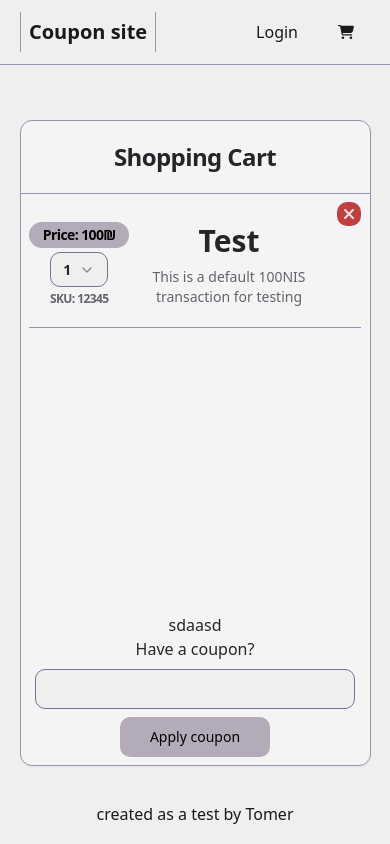
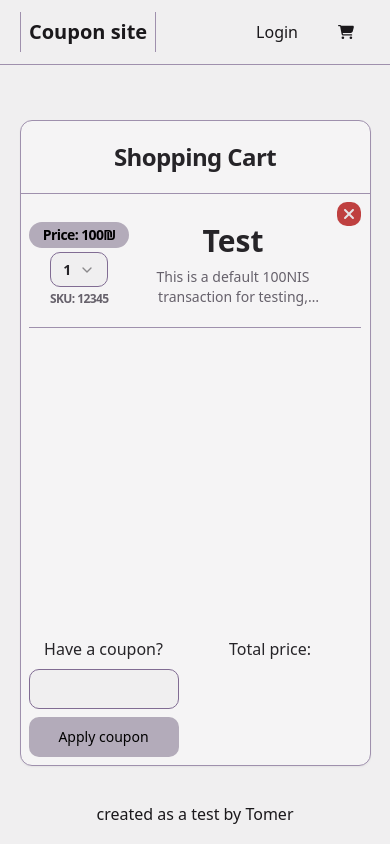
Before and after one commit to TomerH0525/Oversight_Test, a React (Vite) app: page / in a window 390 px wide. Built offline with nearby package versions, Linux system fonts and the light colour scheme.

Commit message:
changed coupon and total price area to display properly on mobile devices

```diff
--- a/src/components/Pages/TransactionPage/CartItem.tsx
+++ b/src/components/Pages/TransactionPage/CartItem.tsx
@@ -45,11 +45,11 @@ const CartItem = React.memo((props: DefaultTransaction) => {
 
   return (
     <div className="flex flex-row flex-shrink-0 gap-2 md:p-2 w-[95%] border-b mx-auto mt-2">
-      <Card className="flex flex-row h-[125px] grow border-0 shadow-none rounded-none">
-        <CardHeader className="lg:w-[250px] p-0 my-auto ">
+      <Card className="flex flex-row h-[125px] grow border-0 shadow-none rounded-none gap-2">
+        <CardHeader className="lg:w-[140px] p-0 my-auto ">
           <CardTitle className="flex flex-col gap-1">
             <Badge
-              className="lg:text-lg place-content-center min-w-[100px] text-sm"
+              className="lg:text-lg place-content-center min-w-[100px] text-sm "
               variant={"secondary"}
             >
               Price: {price}
@@ -82,7 +82,7 @@ const CartItem = React.memo((props: DefaultTransaction) => {
 
         <CardContent className="flex flex-col gap-2 text-center m-auto w-[95%] p-0">
           <div className="font-bold text-3xl ">{props.itemName}</div>
-          <CardDescription className="text-wrap w-full">{props.itemDescription}</CardDescription>
+          <CardDescription className="line-clamp-2">{props.itemDescription}</CardDescription>
         </CardContent>
       </Card>
       <Button className="w-2 h-6" size={"sm"} variant={"destructive"}>
--- a/src/components/Pages/TransactionPage/CartPage.tsx
+++ b/src/components/Pages/TransactionPage/CartPage.tsx
@@ -9,7 +9,7 @@ const cart = [
   {
     price: 100,
     itemName: "Test",
-    itemDescription: "This is a default 100NIS transaction for testing",
+    itemDescription: "This is a default 100NIS transaction for testing, basdasd asd asd asd asd asd asd asd asd das sadasd asd asd as das das das das das das das das das dsada sda sd das das das das dasd as dasd asd as dasd asd as",
     amount: 1,
     sku: "12345",
   },
@@ -41,13 +41,15 @@ function CartPage(): JSX.Element {
         </CardHeader>
 
         <CardContent className="flex flex-col-reverse lg:flex-row justify-between m-0 p-0 grow">
-          <div className="flex flex-col justify-between lg:border-r lg:w-[30%]">
-            sdaasd
-            <div className="flex flex-col gap-2 ">
+          <div className="flex flex-row-reverse lg:flex-col justify-between lg:border-r lg:w-[30%] min-w-[200px] px-2">
+            <div className="grow">
+            Total price:
+            </div>
+            <div className="flex flex-col gap-2">
               <div className="">Have a coupon?</div>
               <Input
                 onChange={handleCouponCodeChange}
-                className="max-w-xs sm:w-[70%] m-auto text-center font-bold text-xl"
+                className="m-auto text-center font-bold text-sm w-[150px]"
                 value={couponCode}
                 type="text"
               />
```
